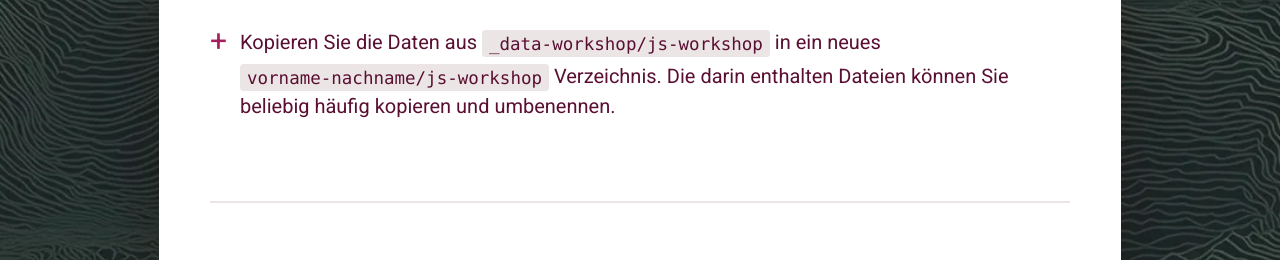
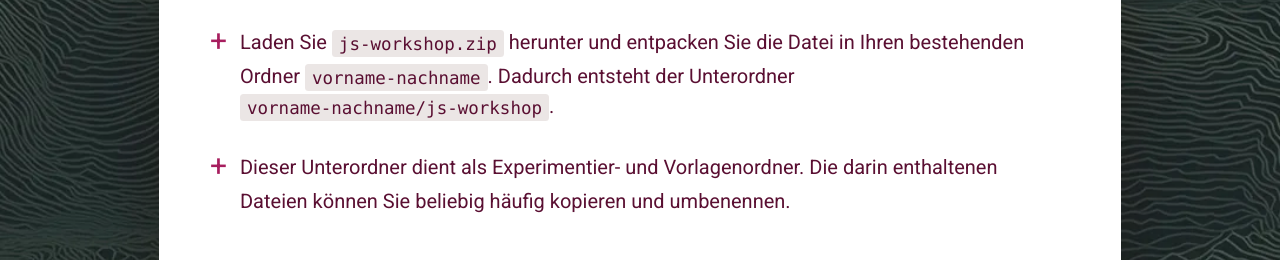
Before and after one commit to johannesluderschmidthsrm/hsrm-tup-2026ws-workshops, a plain HTML site: page workshop3.html in a window 1280 px wide. Shown: the part 640-900 px from the top of the page. Drawn offline with nearby package versions, Linux system fonts and the light colour scheme.

Commit message:
Workshop 3: Entpacken in bestehenden Ordner, Hinweis auf Vorlage, Bildpfad
Co-Authored-By: Claude Opus 5.5 <noreply@anthropic.com>

```diff
--- a/workshop3.html
+++ b/workshop3.html
@@ -43,11 +43,11 @@
         <section>
             <h2>Daten downloaden</h2>
             <ul>
-                <li>Kopieren Sie die Daten aus <a href="_data-workshop/js-workshop.zip"
-                        target="_blank"><code>_data-workshop/js-workshop</code></a> in ein neues
-                    <code>vorname-nachname/js-workshop</code>
-                    Verzeichnis. Die darin enthalten Dateien können Sie beliebig häufig kopieren und umbenennen.
+                <li>Laden Sie <a href="_data-workshop/js-workshop.zip"
+                        target="_blank"><code>js-workshop.zip</code></a> herunter und entpacken Sie die Datei in Ihren bestehenden Ordner
+                    <code>vorname-nachname</code>. Dadurch entsteht der Unterordner <code>vorname-nachname/js-workshop</code>.
                 </li>
+                <li>Dieser Unterordner dient als Experimentier- und Vorlagenordner. Die darin enthaltenen Dateien können Sie beliebig häufig kopieren und umbenennen.</li>
             </ul>
         </section>
 
@@ -58,6 +58,7 @@
                 reagieren. Die zugehörigen Referenzen finden Sie unter: <a
                     href="https://developer.mozilla.org/de/docs/Web/JavaScript">developer.mozilla.org</a>
             </p>
+            <p>Anders als in Workshop 2 bauen Sie hier nicht auf Ihrer eigenen Seite auf, sondern arbeiten mit der Vorlage <code>jsTest.html</code>, da die Aufgaben auf deren Artikel und Navigation abgestimmt sind. Ihre Seite aus Workshop 2 bleibt unverändert erhalten.</p>
             <h2><span>Aufgabe 1: </span>Mit JavaScript experimentieren</h2>
             <p>Im Beispielverzeichnis finden Sie die Datei <code>jsTest.html</code>. Erstellen Sie von dieser eine Kopie und nennen Sie diese <code>js-experimente.html</code>. Probieren
                     Sie darin jedes der unten aufgelisteten Code-Beispiele aus. Sorgen Sie dafür, dass der
@@ -314,7 +315,7 @@ document.querySelectorAll('article').forEach(function (el) {
             </ol>
             <pre><code class="language-html">&lt;ul class="image-gallery">
 	&lt;li&gt;
-        &lt;img src="../_assets/images/blossoms.jpg"&gt;
+        &lt;img src="assets/images/blossoms.jpg"&gt;
         &lt;div&gt;Irgendeine Beschreibung&lt;/div&gt;
 	&lt;/li&gt;
 	...
```
